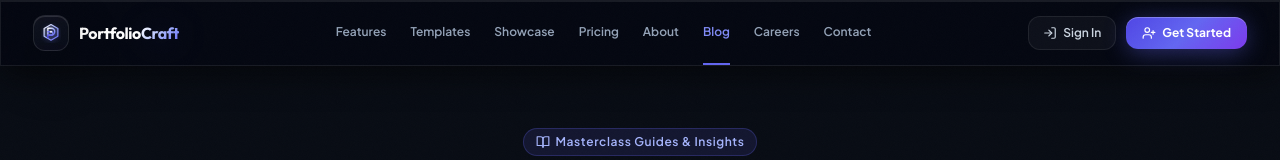
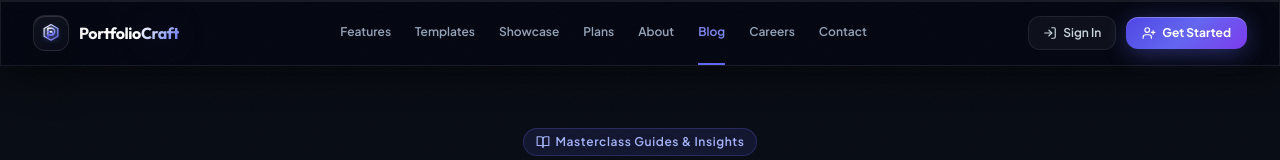
Before and after one commit to rsmpdo/portfolio-platform, a React (Vite) app in the folder frontend/: page /blog in a window 1280 px wide. Shown: the top 160 px of the page. Built offline with nearby package versions, Linux system fonts and the light colour scheme; a web font is replaced by a local one.

Commit message:
page name change

```diff
--- a/frontend/src/App.jsx
+++ b/frontend/src/App.jsx
@@ -215,6 +215,7 @@ export default function App() {
           <Route path="/preview/:templateId" element={<TemplatePreview />} />
           <Route path="/showcase" element={<Showcase />} />
           <Route path="/showcase/:handle" element={<ShowcasePortfolio />} />
+          <Route path="/plans" element={<Pricing />} />
           <Route path="/pricing" element={<Pricing />} />
           <Route path="/about" element={<About />} />
           <Route path="/blog" element={<Blog />} />
--- a/frontend/src/components/common/Footer.jsx
+++ b/frontend/src/components/common/Footer.jsx
@@ -33,7 +33,7 @@ export default function Footer() {
                   { name: 'Features', path: '/features' },
                   { name: 'Templates', path: '/templates' },
                   { name: 'Showcase', path: '/showcase' },
-                  { name: 'Pricing', path: '/pricing' }
+                  { name: 'Plans', path: '/plans' }
                 ].map((item) => (
                   <li key={item.name}>
                     <Link to={item.path} className="text-sm text-slate-500 hover:text-white transition underline-hover">
--- a/frontend/src/components/common/Header.jsx
+++ b/frontend/src/components/common/Header.jsx
@@ -9,7 +9,7 @@ const NAV_ITEMS = [
   { name: 'Features', path: '/features' },
   { name: 'Templates', path: '/templates' },
   { name: 'Showcase', path: '/showcase' },
-  { name: 'Pricing', path: '/pricing' },
+  { name: 'Plans', path: '/plans' },
   { name: 'About', path: '/about' },
   { name: 'Blog', path: '/blog' },
   { name: 'Careers', path: '/careers' },
--- a/frontend/src/pages/Pricing.jsx
+++ b/frontend/src/pages/Pricing.jsx
@@ -107,7 +107,7 @@ export default function Pricing() {
         <div className="text-center max-w-3xl mx-auto mb-16">
           <div className="badge badge-indigo inline-flex mb-4">
             <CreditCard className="w-3.5 h-3.5" />
-            <span>Simple Transparent Pricing</span>
+            <span>Simple Transparent Plans</span>
           </div>
           <h1 className="font-heading font-black text-4xl md:text-6xl text-white mb-6">
             Invest in Your<br />
```
